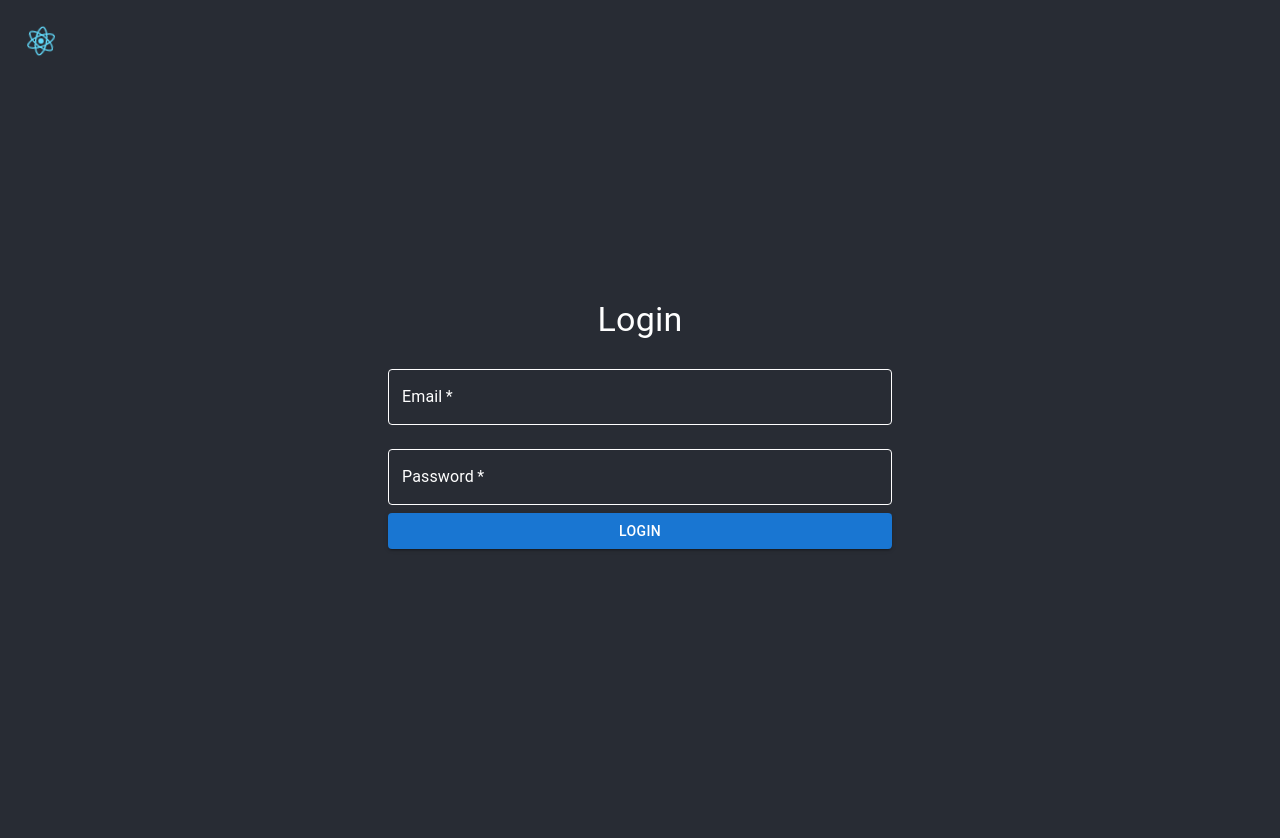
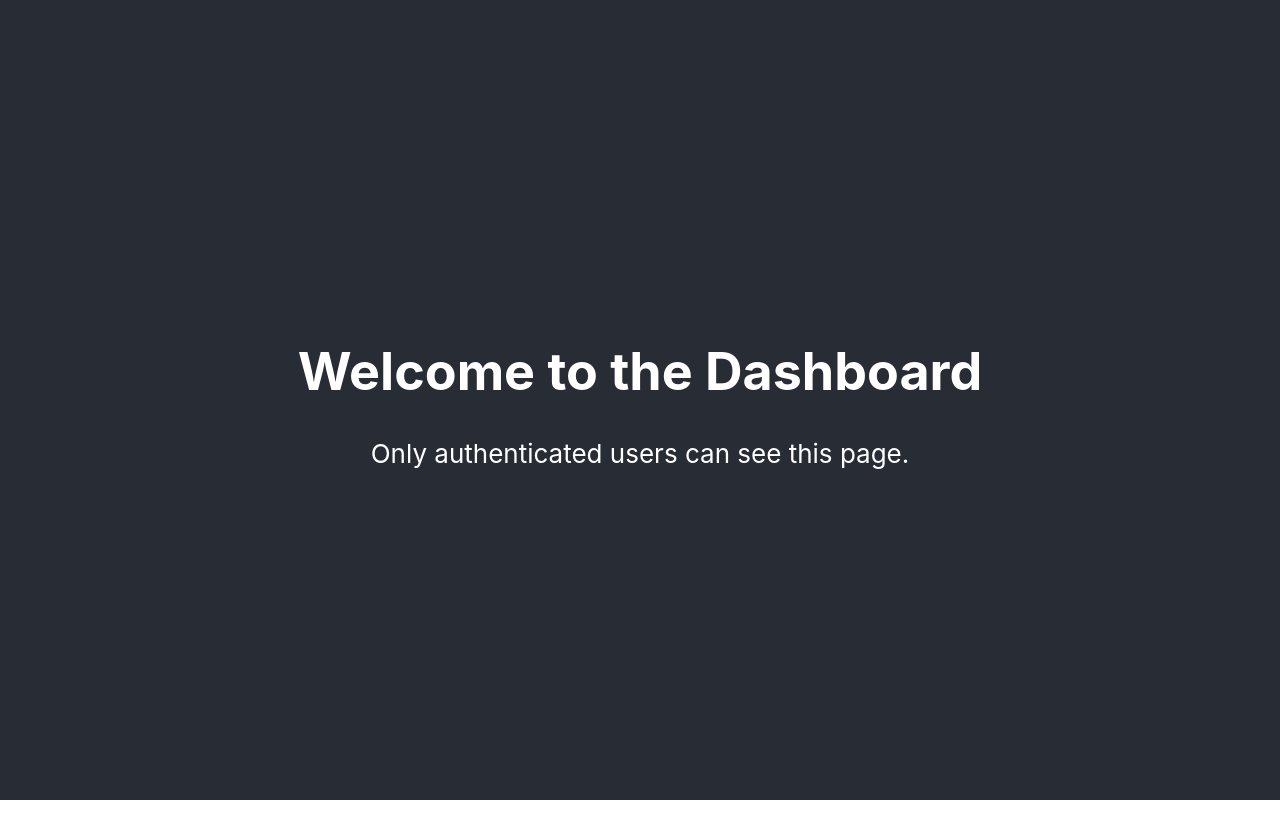
Before and after one commit to Marc-Ferrer-Castillo/TicketSystem, a React (Create React App) app: page /dashboard in a window 1280 px wide. Shown: the top 838 px of the page. After the commit the page ends 800 px from the top, so only its background shows below. Built offline with nearby package versions, Linux system fonts and the light colour scheme; sample sign-in values are in the browser's storage.

Commit message:
Login to dashboard

```diff
--- a/package.json
+++ b/package.json
@@ -12,6 +12,7 @@
     "@testing-library/user-event": "^13.5.0",
     "react": "^18.3.1",
     "react-dom": "^18.3.1",
+    "react-router-dom": "^6.0.0",
     "react-scripts": "^5.0.1",
     "axios": "^1.7.2",
     "web-vitals": "^2.1.4"
--- a/src/App.js
+++ b/src/App.js
@@ -1,15 +1,28 @@
 import './App.css';
+import React from 'react';
+import { BrowserRouter as Router, Route, Routes, Navigate } from 'react-router-dom';
 import Login from './components/Login';
+import Dashboard from './components/Dashboard';
 
-function App() {
+const App = () => {
   return (
-    <div className="App">
-      <header className="App-header">
+    <Router>
+      <div className="App">
+        <header className="App-header">
+          <Routes>
+            <Route path="/login" element={<Login />} />
+            <Route path="/dashboard" element={<PrivateRoute component={Dashboard} />} />
+            <Route path="*" element={<Navigate to="/login" />} />
+          </Routes>
+        </header>
+      </div>
+    </Router>
+  );
+};
 
-        <Login/>
-      </header>
-    </div>
-  );
-}
+const PrivateRoute = ({ component: Component, ...rest }) => {
+  const isAuthenticated = localStorage.getItem('token');
+  return isAuthenticated ? <Component {...rest} /> : <Navigate to="/login" />;
+};
 
 export default App;
--- /dev/null
+++ b/src/components/Dashboard.js
@@ -0,0 +1,13 @@
+// src/components/Dashboard.js
+import React from 'react';
+
+const Dashboard = () => {
+  return (
+    <div>
+      <h1>Welcome to the Dashboard</h1>
+      <p>Only authenticated users can see this page.</p>
+    </div>
+  );
+};
+
+export default Dashboard;
--- a/src/components/Login.js
+++ b/src/components/Login.js
@@ -12,9 +12,16 @@ const Login = () => {
     e.preventDefault();
     try {
       const response = await axios.post('http://localhost:5000/api/login', { email, password });
-      localStorage.setItem('token', response.data.token);
-      alert('Login successful');
+      if (response.status === 200) {
+        alert('Login successful');
+        localStorage.setItem('token', response.data.token);
+        // Redirigir a otra página
+        window.location.href = '/dashboard'; // Cambia la URL según tu ruta
+      } else {
+        alert('Invalid email or password');
+      }
     } catch (error) {
+      console.error('Login error:', error);
       alert('Invalid email or password');
     }
   };
```
Also changed, not shown: 1 other file (tests, documents, lock files or other folders).
